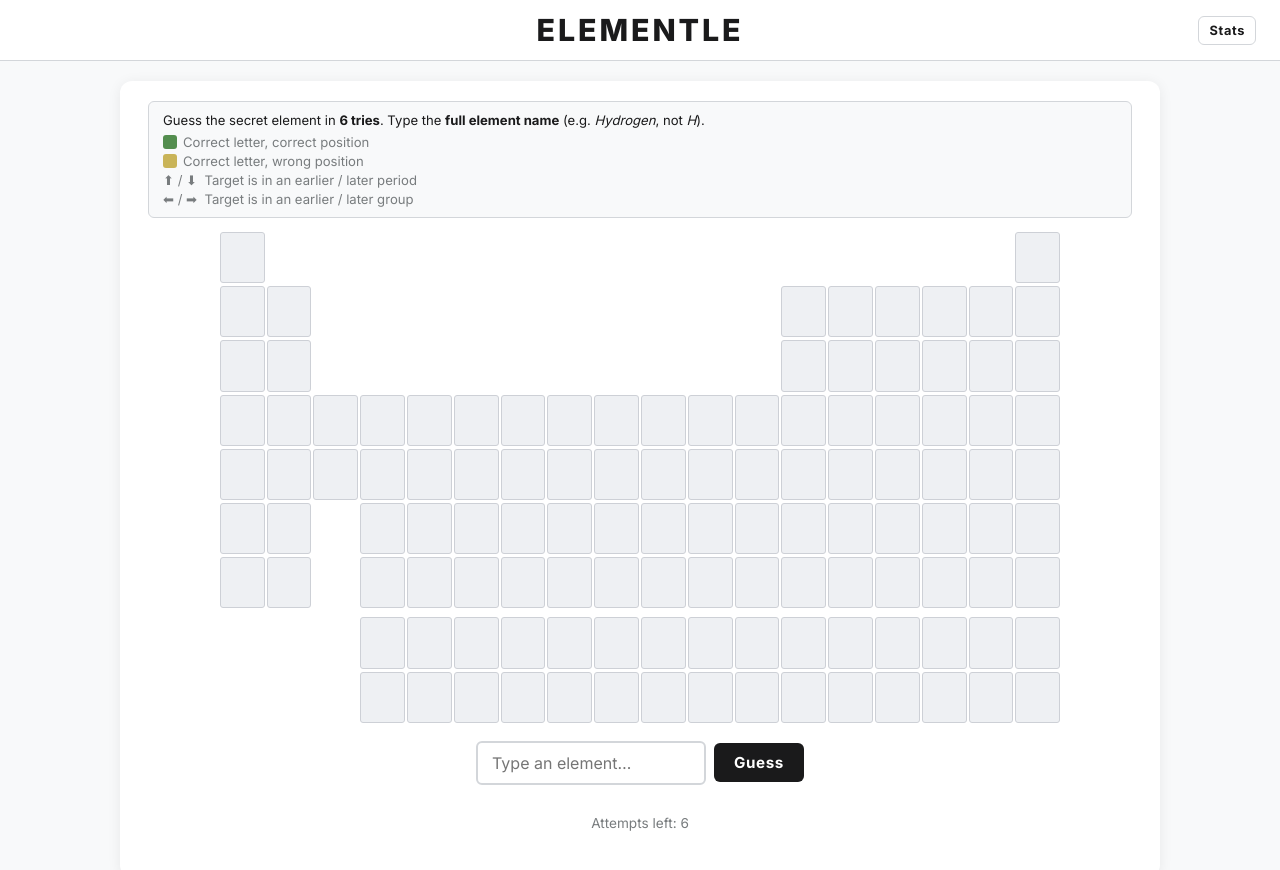
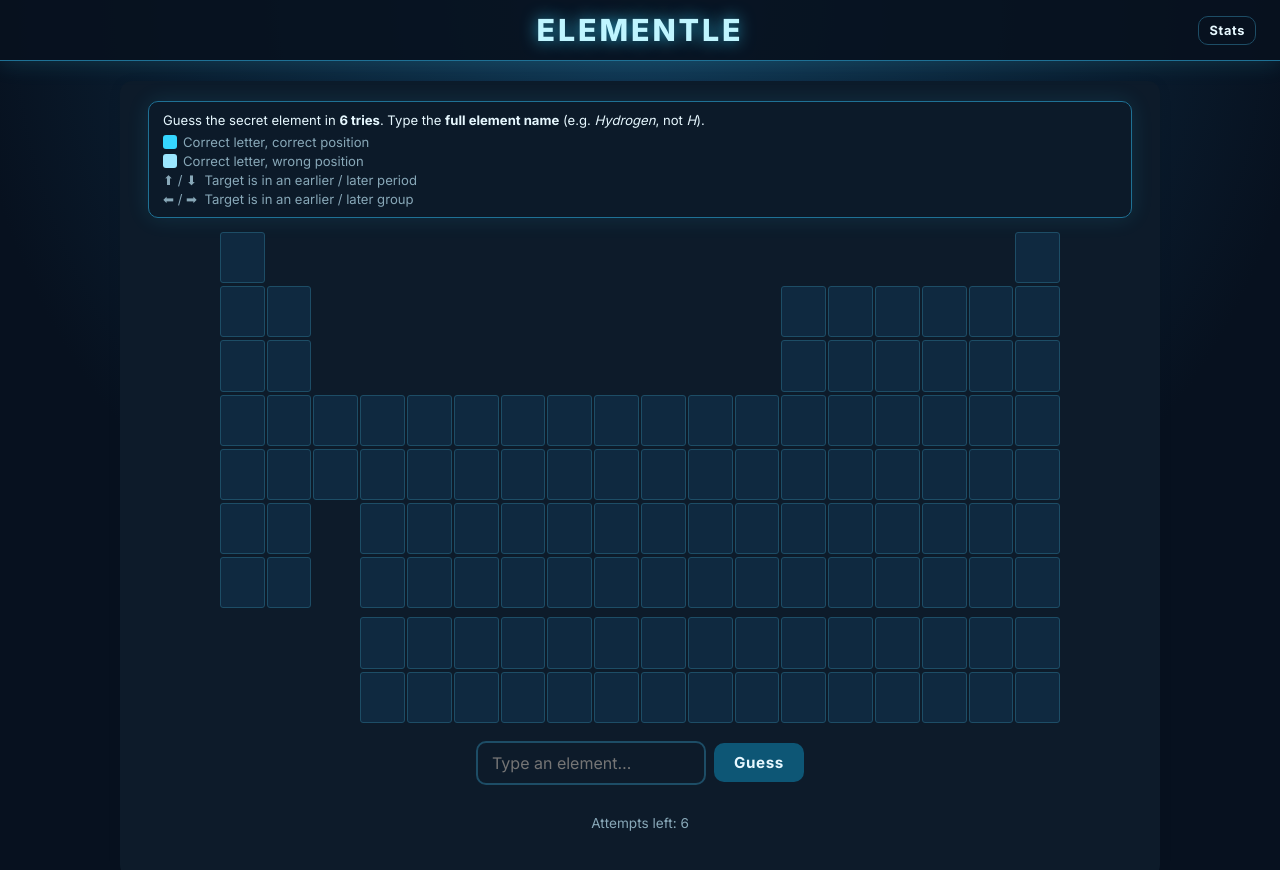
Before and after one commit to mlederbauer/elementle, a website: page index.html in a window 1280 px wide. Drawn offline with Linux system fonts and the light colour scheme.

Commit message:
Create experimental neon visual redesign

```diff
--- a/css/styles.css
+++ b/css/styles.css
@@ -464,3 +464,14 @@ button:disabled { background: var(--grey); cursor: not-allowed; }
 @media (max-width: 400px) {
   .game-header h1 { font-size: 1.1rem; }
 }
+/* ── Experimental neon redesign ── */
+:root { --bg:#07111f; --surface:#0d1b2a; --text:#e7f8ff; --border:#1d4d66; --tile-bg:#123047; --green:#35d6ff; --yellow:#9be7ff; --orange:#64cfff; --grey:#88a8b8; --radius:10px; }
+body { background: radial-gradient(circle at top, #123a57 0, var(--bg) 42rem); }
+.game-header { background:rgba(7,17,31,.9); border-color:#1f7195; box-shadow:0 0 24px rgba(53,214,255,.18); }
+.game-header h1 { color:#bff5ff; text-shadow:0 0 16px rgba(53,214,255,.7); }
+.rules,.modal-box { background:rgba(13,27,42,.92); border:1px solid #1f7195; box-shadow:0 0 22px rgba(53,214,255,.12); }
+input,button { box-shadow:0 0 0 transparent; }
+input:focus { border-color:#35d6ff !important; box-shadow:0 0 0 3px rgba(53,214,255,.2); }
+button,#shareBtn,.bonus-link { background:#0d5675; color:#e7f8ff; border-color:#35d6ff; }
+button:hover,#shareBtn:hover,.bonus-link:hover { background:#117da4; box-shadow:0 0 16px rgba(53,214,255,.35); }
+.rectangle { background:#0f2940; border-color:#1d4d66; color:#dffaff; }
--- a/css/styles_bonus1.css
+++ b/css/styles_bonus1.css
@@ -244,3 +244,8 @@ button[type="submit"]:hover { background: #3d3d3d; }
 .elements-list:empty { display: none; }
 .elements-list li { padding: 8px 12px; cursor: pointer; }
 .elements-list li:hover { background: var(--tile-bg); }
+/* Experimental neon redesign */
+:root { --bg:#07111f; --surface:#0d1b2a; --text:#e7f8ff; --border:#1d4d66; --green:#35d6ff; }
+body { background:radial-gradient(circle at top,#123a57,var(--bg)); color:var(--text); }
+.container,.game-header { background:rgba(13,27,42,.92); border-color:#1f7195; box-shadow:0 0 22px rgba(53,214,255,.14); }
+input,#nextBonusPage,button { border-color:#35d6ff; }
--- a/css/styles_bonus2.css
+++ b/css/styles_bonus2.css
@@ -278,3 +278,7 @@ body {
   font-weight: 600;
   margin-top: 6px;
 }
+/* Experimental neon redesign */
+:root { --bg:#07111f; --surface:#0d1b2a; --text:#e7f8ff; --border:#1d4d66; --green:#35d6ff; }
+body { background:radial-gradient(circle at top,#123a57,var(--bg)); color:var(--text); }
+.container,.game-header,.element-card { background:rgba(13,27,42,.92); border-color:#1f7195; box-shadow:0 0 22px rgba(53,214,255,.14); }
--- a/css/styles_bonus3.css
+++ b/css/styles_bonus3.css
@@ -270,3 +270,7 @@ body {
   margin-top: 6px;
 }
 #statsLink { margin-top: 24px; }
+/* Experimental neon redesign */
+:root { --bg:#07111f; --surface:#0d1b2a; --text:#e7f8ff; --border:#1d4d66; --green:#35d6ff; }
+body { background:radial-gradient(circle at top,#123a57,var(--bg)); color:var(--text); }
+.container,.game-header,.element-card,.question-block { background:rgba(13,27,42,.92); border-color:#1f7195; box-shadow:0 0 22px rgba(53,214,255,.14); }
```
